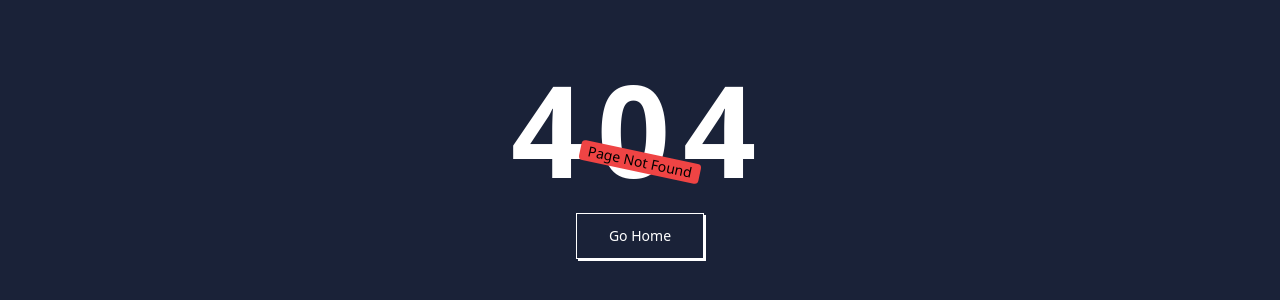
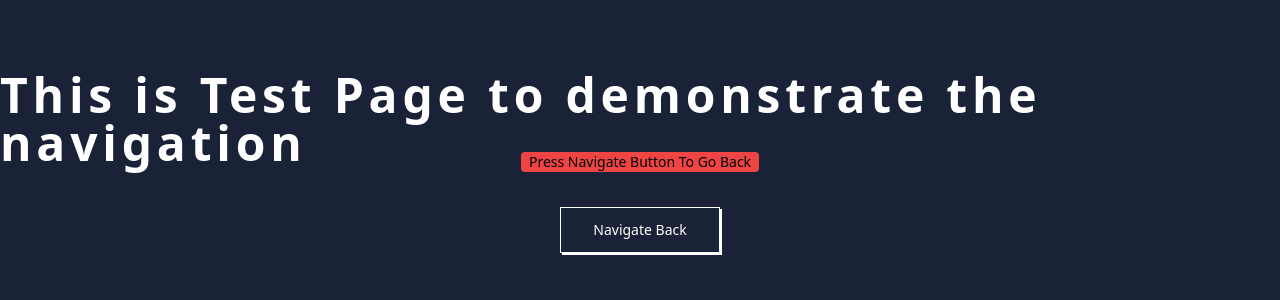
Before and after one commit to chriskappa/ProductSearch-Front-End-Day-Project-, a React (Create React App) app: page /testPage in a window 1280 px wide. Before the commit this address had no page. Shown: the part 238-538 px from the top of the page. Built offline with nearby package versions, Linux system fonts and the light colour scheme.

Commit message:
Added Navigation Functions For Testing Purpose

```diff
--- a/src/App.js
+++ b/src/App.js
@@ -4,16 +4,21 @@ import Home from "./Pages/Home";
 import Results from "./Pages/Results";
 import PageDontExist from "./Pages/PageDontExist";
 import { BrowserRouter, Routes, Route } from "react-router-dom";
+import AuthProvider from "./ContextAPI/useAuth";
+import TestPage from "./Pages/TestPage";
 function App() {
   return (
+    <AuthProvider>
       <BrowserRouter>
         <Routes>
           {/* <Route path="/" element={<Login />} /> */}
           <Route path="/" element={<Home />} />
           <Route path="/results" element={<Results />} />
+          <Route path="/testPage" element={<TestPage />} />
           <Route path="*" element={<PageDontExist />} />
         </Routes>
       </BrowserRouter>
+    </AuthProvider>
   );
 }
 
--- a/src/Pages/Components/SearchForm.js
+++ b/src/Pages/Components/SearchForm.js
@@ -1,5 +1,5 @@
 import React from "react";
-
+import { Link } from "react-router-dom";
 function SearchForm({ handleSubmit, fromDate, toDate }) {
   return (
     <form className="w-1/2 " onSubmit={handleSubmit}>
@@ -45,6 +45,15 @@ function SearchForm({ handleSubmit, fromDate, toDate }) {
       >
         Search
       </h1>
+      <button class="mt-5">
+        <a class="relative inline-block text-sm font-medium text-white group active:text-orange-500 focus:outline-none focus:ring">
+          <span class="absolute inset-0 transition-transform translate-x-0.5 translate-y-0.5 bg-white group-hover:translate-y-0 group-hover:translate-x-0"></span>
+
+          <span class="relative block px-8 py-3 bg-[#1A2238] border border-current ml-2 rounded">
+            <Link to="/testpage">Test Navigation</Link>
+          </span>
+        </a>
+      </button>
     </form>
   );
 }
--- /dev/null
+++ b/src/Pages/TestPage.js
@@ -0,0 +1,27 @@
+import React from "react";
+import { Link } from "react-router-dom";
+function TestPage() {
+  return (
+    <main class="h-screen w-full flex flex-col justify-center items-center bg-[#1A2238]">
+      <h1 class="text-5xl font-extrabold text-white tracking-widest">
+        This is Test Page to demonstrate the navigation
+      </h1>
+      <div class="bg-red-500 px-2 text-sm rounded  absolute">
+        Press Navigate Button To Go Back
+      </div>
+      <Link to="/">
+        <button class="mt-10">
+          <a class="relative inline-block text-sm font-medium text-white group active:text-orange-500 focus:outline-none focus:ring">
+            <span class="absolute inset-0 transition-transform translate-x-0.5 translate-y-0.5 bg-white group-hover:translate-y-0 group-hover:translate-x-0"></span>
+
+            <span class="relative block px-8 py-3 bg-[#1A2238] border border-current">
+              Navigate Back
+            </span>
+          </a>
+        </button>
+      </Link>
+    </main>
+  );
+}
+
+export default TestPage;
```
Lines whose indentation alone changed are shown as unchanged.
